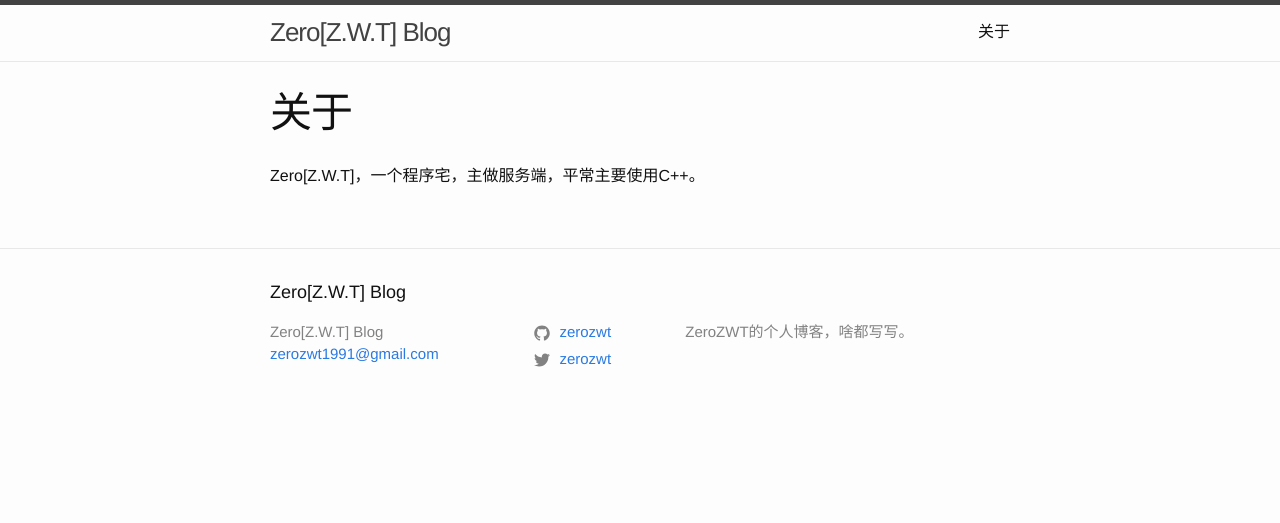
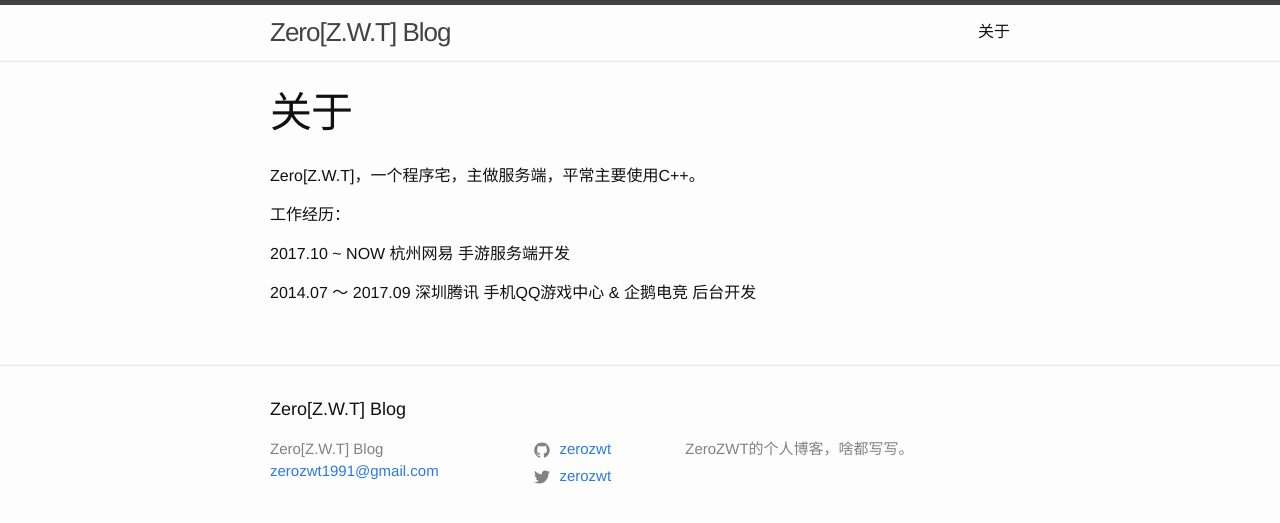
Before and after one commit to HiutingYin/zerozwt.github.io, a Jekyll site: the page built from about.md, in a window 1280 px wide. Shown: the top 523 px of the page. Built offline with Jekyll 4.4.1, drawn with Linux system fonts in a browser that asks for light colours.

Commit message:
change about

```diff
--- a/about.md
+++ b/about.md
@@ -5,3 +5,9 @@ permalink: /about/
 ---
 
 Zero[Z.W.T]，一个程序宅，主做服务端，平常主要使用C++。
+
+工作经历：
+
+2017.10 ~ NOW 杭州网易 手游服务端开发
+
+2014.07 ～ 2017.09 深圳腾讯 手机QQ游戏中心 & 企鹅电竞 后台开发
```
